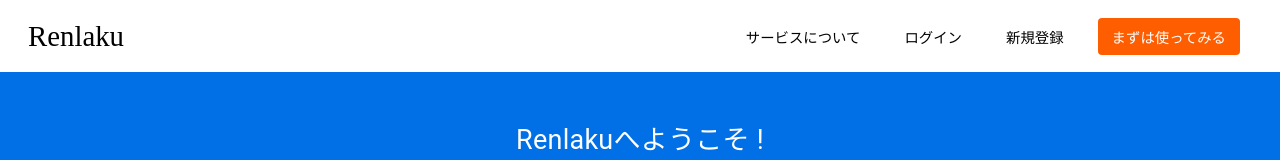
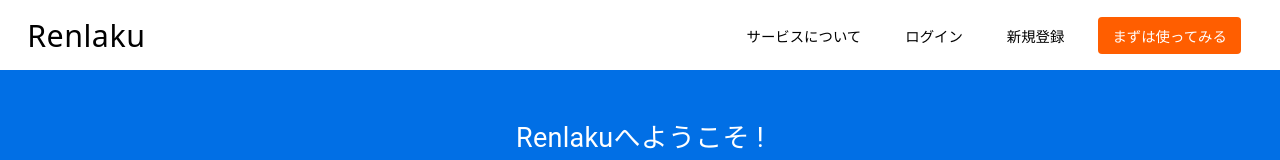
Before and after one commit to yusei53/Renlaku, a Next.js app: page /skip-class in a window 1280 px wide. Shown: the top 160 px of the page. Built offline with nearby package versions, Linux system fonts and the light colour scheme; no server answers.

Commit message:
headerをアレンジ

```diff
--- a/app/_components/common/header/header.tsx
+++ b/app/_components/common/header/header.tsx
@@ -20,12 +20,18 @@ export const Header: React.FC<TProps> = ({ currentUser }) => {
   const router = useRouter();
 
   return (
-    <AppBar position="static" color="inherit" sx={{ p: 0.5 }}>
+    <AppBar position="static" color="inherit" sx={{ p: 0.4 }}>
       <Toolbar>
         <CustomLink
           href="/"
           underline="none"
-          sx={{ flexGrow: 1, color: "black", fontSize: "1.8rem" }}
+          sx={{
+            flexGrow: 1,
+            color: "black",
+            fontSize: "1.9rem",
+            fontFamily: "system-ui",
+            letterSpacing: "0.5px",
+          }}
         >
           Renlaku
         </CustomLink>
```
